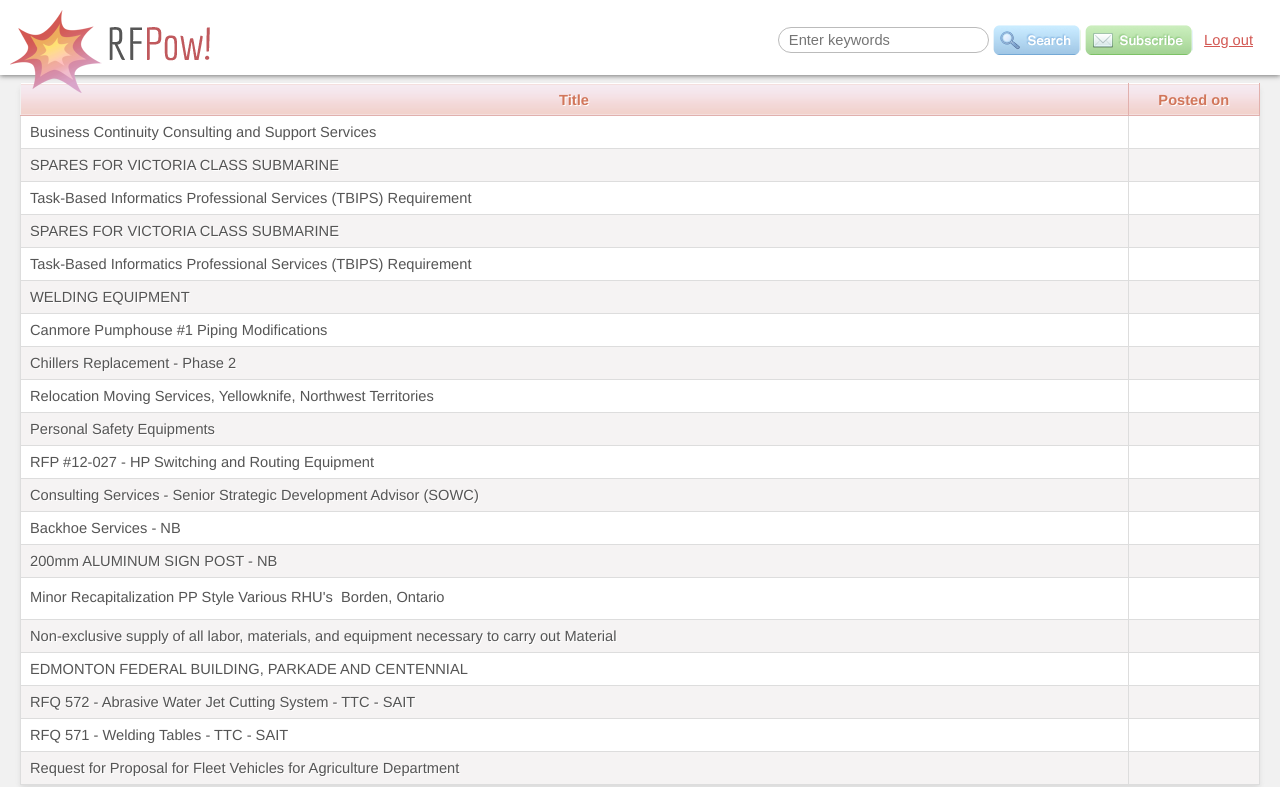
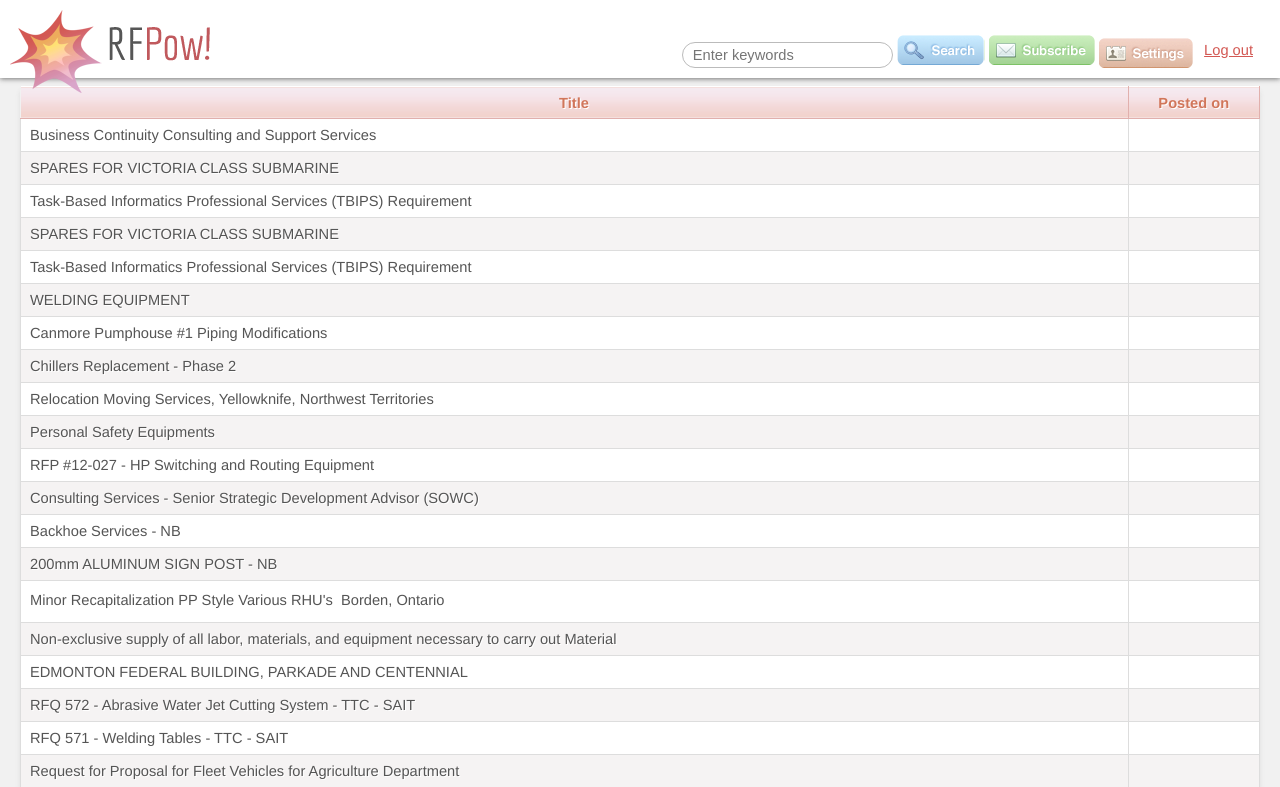
Before and after one commit to GEO-IASS/rfpow, a Python web app: template assets/template/template.html in a window 1280 px wide. Shown: the top 787 px of the page. Run offline with Jinja, Linux system fonts and the light colour scheme; the template is opened without the code that fills it, so the values that code supplies are empty; style sheets or scripts are compiled from the project's sources; some libraries are stand-ins or nearby versions.

Commit message:
Add Settings button for the account page.
git-svn-id: https://stanley.cdf.toronto.edu/svn/csc301-2012-01/Group_E@97 092ab664-fcbf-46e8-8362-05d6c20691bb

```diff
--- a/assets/template/style/main.less
+++ b/assets/template/style/main.less
@@ -22,7 +22,7 @@
 
 .header {
     background: white;
-    height: 55px;
+    height: 58px;
     position: fixed;
     width: 100%;
     box-shadow: 0px 1px 5px #777;
@@ -37,7 +37,7 @@
 }
 
 .header_placeholder {
-    height: 73px;
+    height: 76px;
 }
 
 
@@ -65,6 +65,8 @@
         height: 20px;
         border: 1px solid #bbb;
         border-radius: 15px;
+        position: relative;
+        top: 5px;
     }
 
     .search_text:focus {
@@ -80,7 +82,6 @@
     * {
         display: inline;
     }
-
 
 }
 
@@ -106,19 +107,30 @@
 
 .button_search {
     width: 88px;
-    background: url(../images/buttons_search_subscribe.png);
+    background: url(../images/buttons_header.png);
 
     &:hover {
-        background: url(../images/buttons_search_subscribe.png)  0 30px;
+        background: url(../images/buttons_header.png)  0 30px;
     }
 }
 
 .button_subscribe {
-    width: 108px;
-    background: url(../images/buttons_search_subscribe.png)  107px 0;
+    width: 106px;
+    background: url(../images/buttons_header.png) -88px 0;
 
     &:hover {
-        background: url(../images/buttons_search_subscribe.png)  107px 30px;
+        background: url(../images/buttons_header.png) -88px 30px;
+    }
+}
+
+.button_settings {
+    width: 94px;
+    position: relative;
+    top: 13px;
+    background: url(../images/buttons_header.png) -195px 0;
+
+    &:hover {
+        background: url(../images/buttons_header.png)  -195px 30px;
     }
 }
 
--- a/assets/template/template.html
+++ b/assets/template/template.html
@@ -35,6 +35,7 @@
                     <input type="submit" value="" class="button button_subscribe"  href="#">
                 </form>
 
+                <a class="button button_settings"  href="#"></a>
                 <a href="#" id="log_out">Log out</a>
                 </span>
             </div>
```
Also changed, not shown: assets/template/images/buttons_header.png (added), assets/template/images/buttons_search_subscribe.png (deleted), images/logo_source_merx.png (added).
